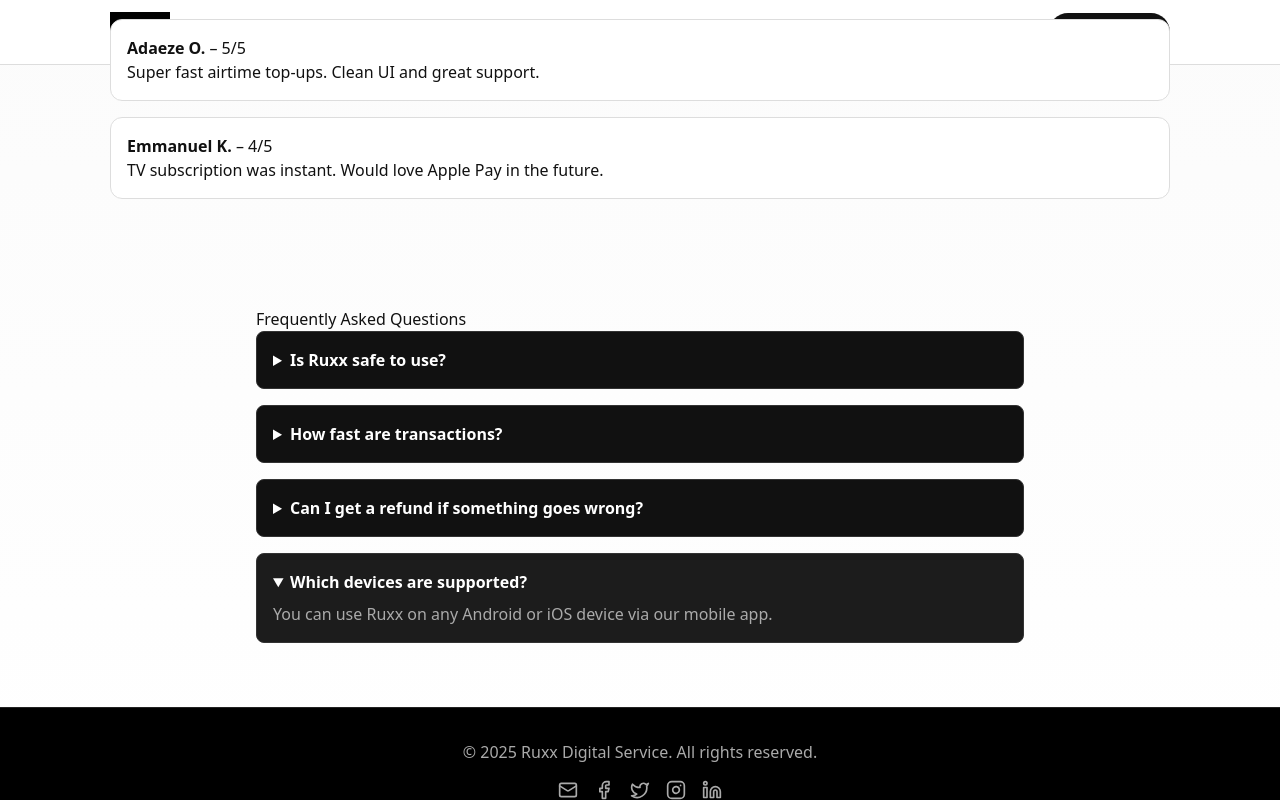
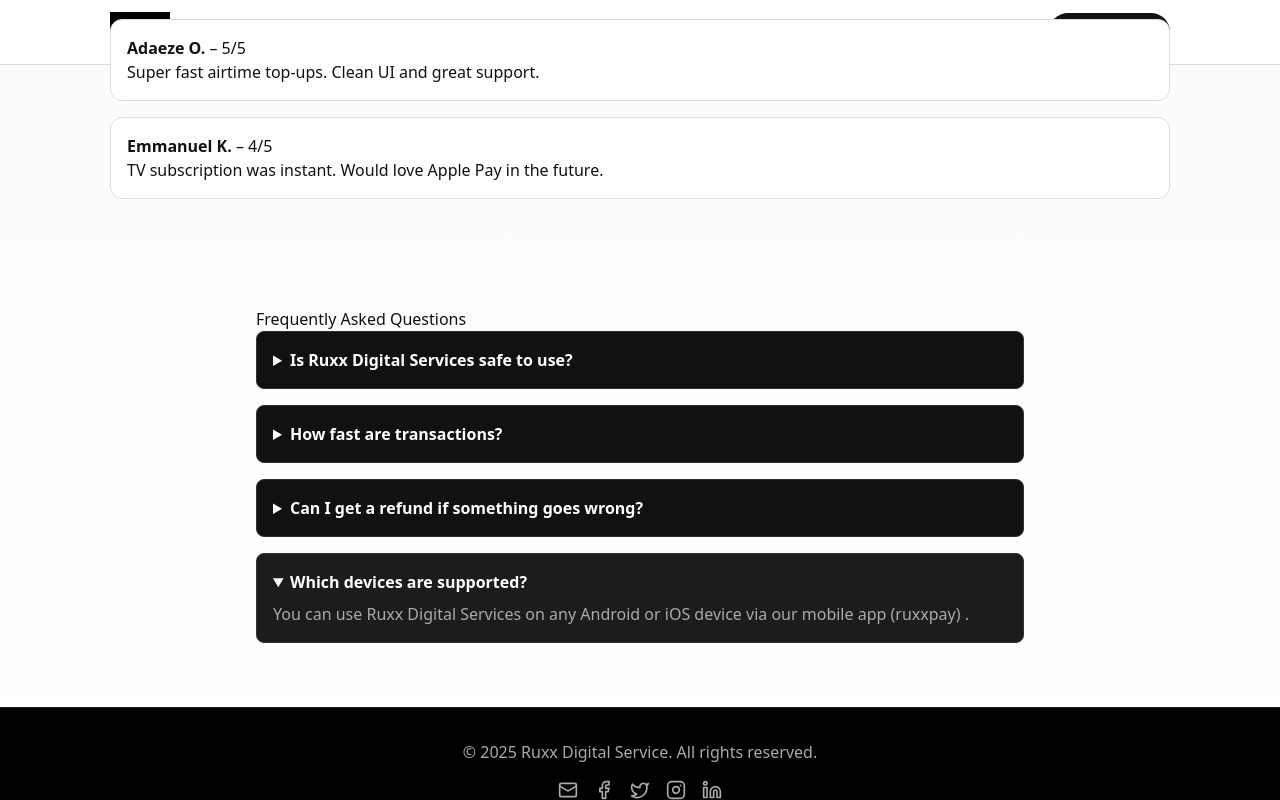
Before and after one commit to Victorr204/Ruxx-land-page, a React (Vite) app in the folder my-react-app/: page / in a window 1280 px wide. Both pictures are taken after a click on the element "Which devices are supported?". Shown: the part 2250-3050 px from the top of the page. Built offline with nearby package versions, Linux system fonts and the light colour scheme.

Commit message:
updated version

```diff
--- a/my-react-app/index.html
+++ b/my-react-app/index.html
@@ -2,6 +2,7 @@
 <html lang="en">
   <head>
     <meta charset="UTF-8" />
+    <meta name="Ruxx Digital Services" content="Ruxx Digital Service is your all-in-one mobile payment app. Instantly purchase airtime, data, TV subscriptions, and electricity bills in seconds — no stress, no queues..">
     <link rel="icon" type="image/svg+xml" href="/src/assets/icon.svg" />
     <meta name="viewport" content="width=device-width, initial-scale=1.0" />
     <title>Ruxx Digital Services</title>
--- a/my-react-app/src/App.jsx
+++ b/my-react-app/src/App.jsx
@@ -169,7 +169,7 @@
   <h2 className="section-title">Frequently Asked Questions</h2>
   <div className="faq-list">
     <details>
-      <summary>Is Ruxx safe to use?</summary>
+      <summary>Is Ruxx Digital Services safe to use?</summary>
       <p>Yes. We use bank-grade security and encrypted transactions to protect your data and money.</p>
     </details>
     <details>
@@ -182,7 +182,7 @@
     </details>
     <details>
       <summary>Which devices are supported?</summary>
-      <p>You can use Ruxx on any Android or iOS device via our mobile app.</p>
+      <p>You can use Ruxx Digital Services on any Android or iOS device via our mobile app (ruxxpay) .</p>
     </details>
   </div>
 </section>
```
